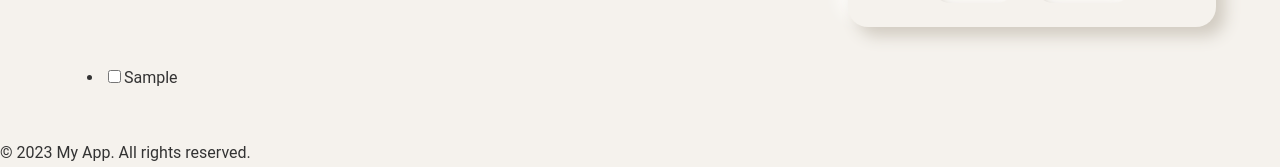
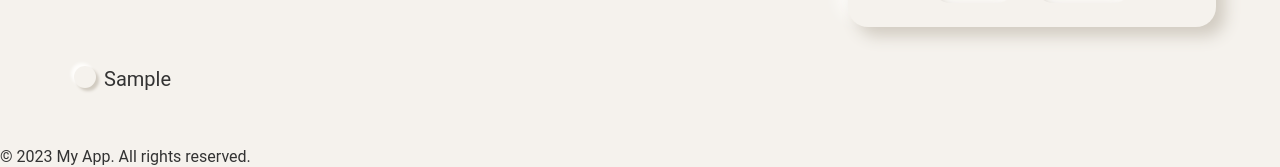
Before and after one commit to OlivierCadoz/po-todo-ro, an Angular app: page / in a window 1280 px wide. Both pictures are taken after typing "Sample" into the empty fields and a click on the button "Save". Shown: the part 321-488 px from the top of the page. Built offline with nearby package versions, Linux system fonts and the light colour scheme.

Commit message:
feat(elements): add checkbox validating task and style task item

```diff
--- a/src/app/domains/Todo/components/to-list/to-list.html
+++ b/src/app/domains/Todo/components/to-list/to-list.html
@@ -1,8 +1,9 @@
-<ul>
+<ul class="tolist">
   @for (todo of todos(); track $index) {
-    <li>
-      <input id="todo-{{todo.id}}" type="checkbox" [(ngModel)]="todo.isDone" (change)="consolelol()" />
-      <label for="todo-{{todo.id}}">{{todo.title}}</label>
+    <li class="tolist__item">
+      <input class="tolist__input tolist__input--checkmark" id="todo-{{todo.id}}" type="checkbox" [(ngModel)]="todo.isDone" (change)="consolelol()" />
+      <div class="checkmark"></div>
+      <label class="tolist__label" for="todo-{{todo.id}}">{{todo.title}}</label>
     </li>
   }
 </ul>
--- a/src/app/domains/Todo/components/to-list/to-list.scss
+++ b/src/app/domains/Todo/components/to-list/to-list.scss
@@ -0,0 +1,62 @@
+.tolist {
+  /* Hide the default checkbox */
+  &__item {
+    display: block;
+    position: relative;
+    font-size: 20px;
+    user-select: none;
+
+    & + & {
+      margin-top: 16px;
+    }
+  }
+
+  &__input {
+    position: absolute;
+    opacity: 0;
+    cursor: pointer;
+    height: 0;
+    width: 0;
+  }
+
+  /* Create a custom checkbox */
+  &__label {
+    cursor: pointer;
+
+    &::before {
+      content: "";
+      position: absolute;
+      left: -30px;
+      top: -1px;
+      height: 22px;
+      width: 22px;
+      background-color: #f5f2ed;
+      border-radius: 50%;
+      box-shadow: 3px 3px 3px #d1cbc1, -3px -3px 3px #fefdfb;
+    }
+
+    &::after {
+      content: "";
+      position: absolute;
+      left: -23px;
+      top: 2px;
+      width: 6px;
+      height: 10px;
+      border: solid #6F9B6A;
+      border-width: 0 3px 3px 0;
+      border-radius: 2px;
+      transform: rotate(45deg);
+      opacity: 0;
+    }
+  }
+
+  &__input:checked ~ &__label {
+    &::before{
+      box-shadow: 3px 3px 3px #d1cbc1, -3px -3px 3px #fefdfb;
+    }
+
+    &::after {
+      opacity: 1;
+    }
+  }
+}
```
